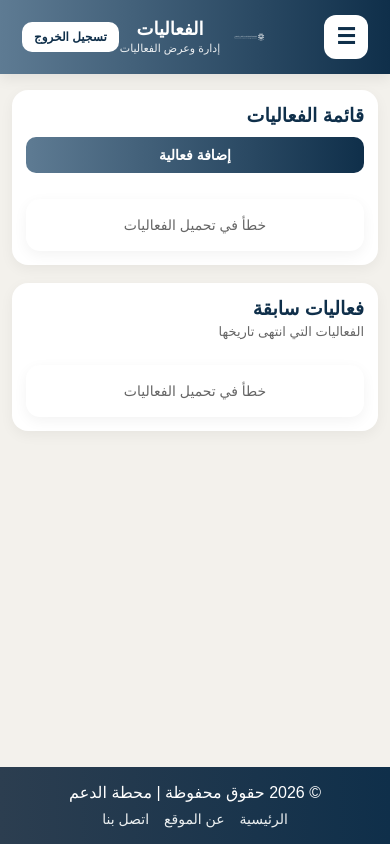
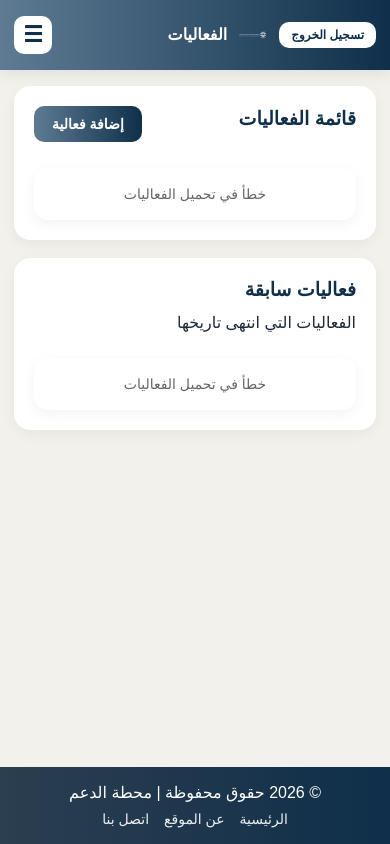
Before and after one commit to ghadeer06/supportstation, a plain HTML site: page events.html in a window 390 px wide. Drawn offline with nearby package versions, Linux system fonts and the light colour scheme; no server answers.

Commit message:
Refactor events.css for improved styling and layout

```diff
--- a/events.css
+++ b/events.css
@@ -135,24 +135,6 @@
   transform: translateY(-2px);
 }
 
-.section-subtitle{
-  color: #666;
-  font-size: 13px;
-  margin-top: 4px;
-}
-
-.no-margin{
-  margin-bottom: 0;
-}
-
-.sidebar-menu li a{
-  transition: 0.3s;
-}
-
-.sidebar-menu li a:hover{
-  transform: translateX(-6px);
-}
-
 .main-footer{
   background: linear-gradient(to left, var(--dark), var(--footer));
   color:#fff;
@@ -161,224 +143,66 @@
   margin-top:20px;
 }
 
-.footer-content{
-  display: flex;
-  flex-direction: column;
-  align-items: center;
-  gap: 8px;
-}
+/* ================== */
+/* 🔥 تعديل الهيدر 🔥 */
+/* ================== */
 
-.footer-links{
-  list-style: none;
-  padding: 0;
-  display: flex;
-  gap: 15px;
-  margin: 0;
-}
-
-.footer-links a{
-  color: #ecf0f1;
-  text-decoration: none;
-  transition: color 0.3s;
-  font-size: 14px;
-}
-
-.footer-links a:hover{
-  color: #cfd8df;
-}
-
-.menu-btn{
-  display:none;
-  background:#fff;
-  color:#0F2F4A;
-  border:none;
-  width:38px;
-  height:38px;
-  border-radius:10px;
-  font-size:22px;
-  font-weight:900;
-  cursor:pointer;
-  flex-shrink:0;
-}
-
-.overlay{
-  position:fixed;
-  inset:0;
-  background:rgba(0,0,0,.38);
-  z-index:1500;
-  display:none;
-}
-
-.overlay.show{
-  display:block;
-}
-
-/* ===== الجوال: نفس شكل صفحة المهام ===== */
 @media (max-width:992px){
 
   body{
-    padding-top:74px !important;
+    margin:0 !important;
   }
 
   .admin-header{
-    position:fixed !important;
-    top:0 !important;
-    right:0 !important;
-    left:0 !important;
-    height:74px !important;
-    z-index:1700 !important;
-    background:linear-gradient(to left,#0F2F4A,#5E7B93) !important;
     display:flex !important;
     align-items:center !important;
-    justify-content:center !important;
-    padding:10px 12px !important;
+    justify-content:space-between !important;
+    background:linear-gradient(to left,#0F2F4A,#5E7B93) !important;
+    padding:10px 14px !important;
+    height:70px !important;
     margin:0 !important;
-    direction:rtl !important;
+  }
+
+  /* يسار */
+  .logout{
+    order:1 !important;
+    background:#fff !important;
+    color:#0F2F4A !important;
+    padding:6px 12px !important;
+    border-radius:10px !important;
+    font-size:12px !important;
+    font-weight:900 !important;
+  }
+
+  /* يمين (☰ + اللوقو + النص) */
+  .admin-left{
+    order:2 !important;
+    display:flex !important;
+    align-items:center !important;
+    gap:6px !important;
   }
 
   .menu-btn{
     display:flex !important;
-    align-items:center !important;
-    justify-content:center !important;
-    position:absolute !important;
-    right:22px !important;
-    left:auto !important;
-    top:50% !important;
-    transform:translateY(-50%) !important;
-    width:44px !important;
-    height:44px !important;
-    border-radius:12px !important;
-    z-index:5 !important;
-  }
-
-  .logout{
-    position:absolute !important;
-    left:22px !important;
-    right:auto !important;
-    top:50% !important;
-    transform:translateY(-50%) !important;
-    background:#fff !important;
-    color:#0F2F4A !important;
-    padding:8px 12px !important;
-    border-radius:10px !important;
-    font-size:12px !important;
-    font-weight:900 !important;
-    text-decoration:none !important;
-    white-space:nowrap !important;
-    z-index:5 !important;
-  }
-
-  .admin-left{
-    position:absolute !important;
-    left:50% !important;
-    right:auto !important;
-    top:50% !important;
-    transform:translate(-50%, -50%) !important;
-    display:flex !important;
-    align-items:center !important;
-    justify-content:center !important;
-    gap:8px !important;
-    width:auto !important;
-    max-width:260px !important;
-    margin:0 !important;
-    padding:0 !important;
-    flex:none !important;
-    text-align:center !important;
-    direction:rtl !important;
+    order:3 !important;
   }
 
   .admin-logo{
-    width:42px !important;
-    height:auto !important;
-    display:block !important;
-    flex-shrink:0 !important;
-  }
-
-  .admin-title{
-    text-align:center !important;
-    min-width:0 !important;
+    width:38px !important;
   }
 
   .admin-title h1{
+    font-size:16px !important;
+    color:#fff !important;
     margin:0 !important;
-    color:#fff !important;
-    font-size:18px !important;
-    font-weight:900 !important;
-    line-height:1.2 !important;
-    white-space:nowrap !important;
   }
 
   .admin-title span{
-    display:block !important;
+    font-size:11px !important;
     color:#fff !important;
-    font-size:11px !important;
-    opacity:.9 !important;
-    line-height:1.4 !important;
-    white-space:nowrap !important;
-    overflow:hidden !important;
-    text-overflow:ellipsis !important;
-  }
-
-  .sidebar{
-    position:fixed !important;
-    top:74px !important;
-    right:-270px !important;
-    left:auto !important;
-    height:calc(100vh - 74px) !important;
-    width:250px !important;
-    z-index:1600 !important;
-    transition:right .3s ease !important;
-    overflow-y:auto !important;
-  }
-
-  .sidebar.open{
-    right:0 !important;
-    left:auto !important;
-  }
-
-  .admin-main{
-    margin-right:0 !important;
-    width:100% !important;
-    padding:16px 12px !important;
-  }
-
-  .main-footer{
-    margin-right:0 !important;
-    width:100% !important;
-  }
-
-  .events-section-box{
-    padding:14px;
-  }
-
-  .top-actions{
-    flex-direction:column;
-    align-items:stretch;
-  }
-
-  .add-event-btn{
-    width:100%;
-    text-align:center;
   }
 
   .events-grid{
     grid-template-columns:1fr;
   }
-
-  .event-card{
-    padding:14px;
-  }
-
-  .event-card h3{
-    font-size:16px;
-  }
-
-  .event-card p,
-  .event-date{
-    font-size:13px;
-  }
-
-  .event-card img{
-    height:150px;
-  }
 }
```
